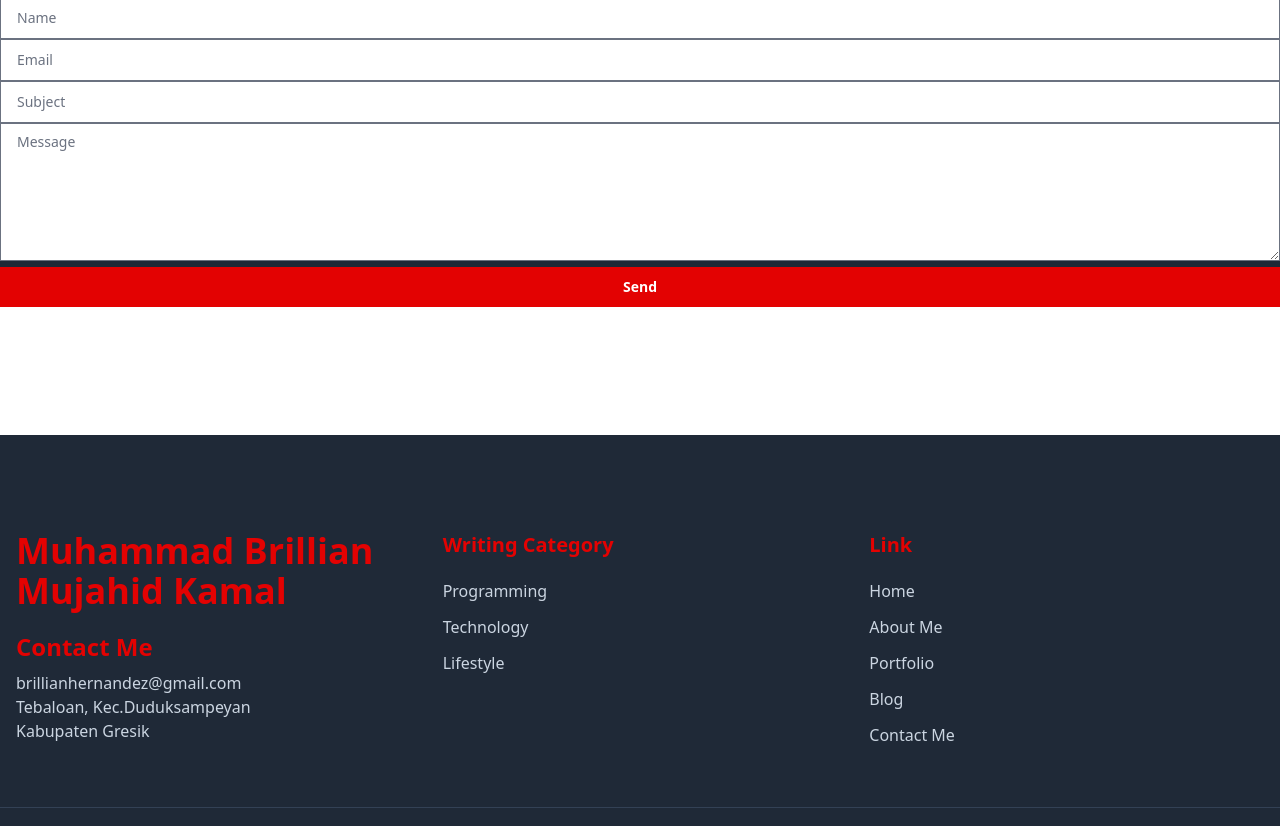
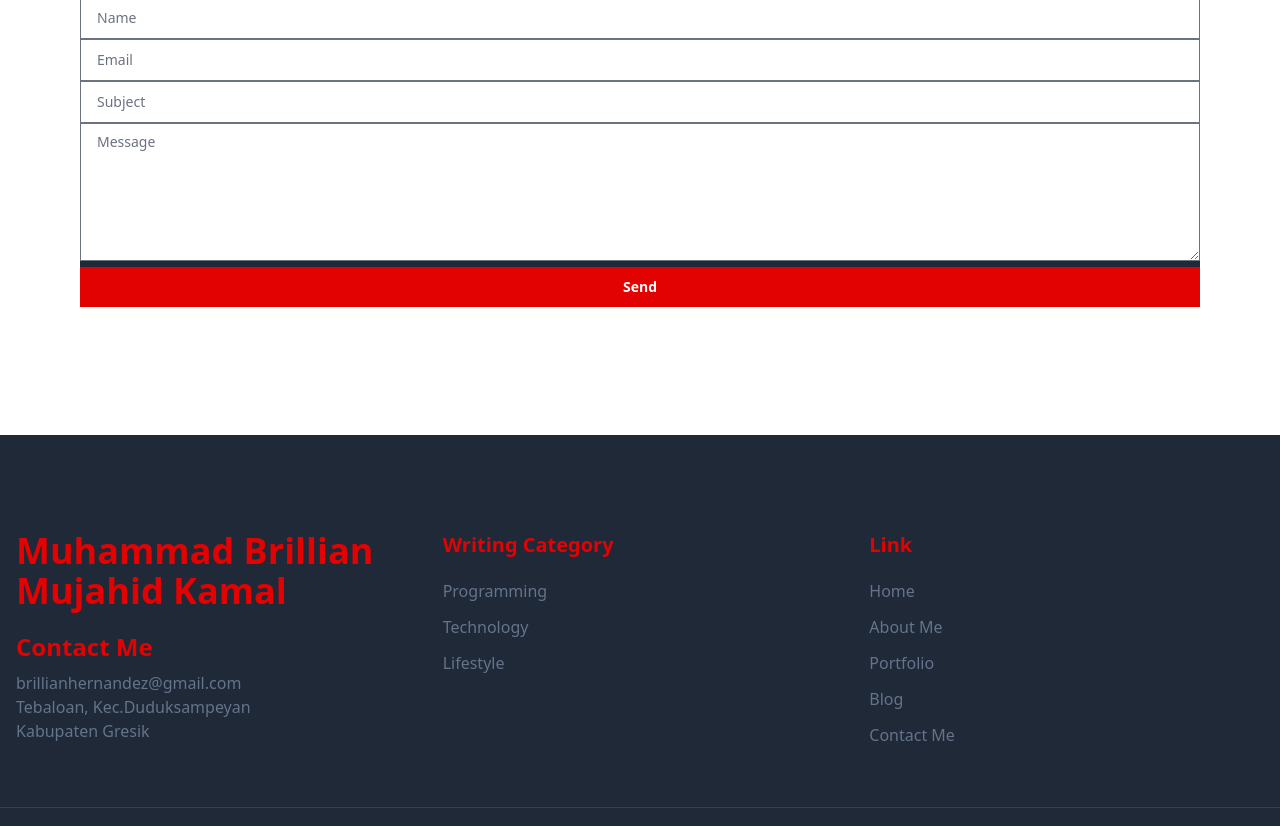
Before and after one commit to who-is-brillian/BBLOG, a website: page kontak.html in a window 1280 px wide. Shown: the part 257-1083 px from the top of the page. Drawn offline with nearby package versions, Linux system fonts and the light colour scheme.

Commit message:
revisi kontak

```diff
--- a/kontak.html
+++ b/kontak.html
@@ -76,7 +76,7 @@
             </nav>
         </div>
 
-        <section class="mx-3" id="contact">
+        <section class="md:mx-20 md:p-12" id="contact">
             <h1 class="max-w-full text-center font-bold text-2xl p-4 text-white dark:text-black">
                 Contact <span class="text-primary"> Me</span>
             </h1>
@@ -154,7 +154,7 @@
         <footer id="footer" class="bg-gray-800 dark:bg-gray-400 pt-24 pb-12 mt-32">
             <div class="container">
                 <div class="flex flex-wrap">
-                    <div class="w-full px-4 mb-12 text-slate-300 dark:text-gray-700 font-medium md:w-1/3">
+                    <div class="w-full px-4 mb-12 text-slate-500 dark:text-gray-700 font-medium md:w-1/3">
                         <h2 class="font-bold text-4xl text-primary mb-5">
                             Muhammad Brillian Mujahid Kamal
                         </h2>
@@ -167,7 +167,7 @@
                         <h3 class="font-semibold text-xl mb-5 text-primary">
                             Writing Category
                         </h3>
-                        <ul class="text-slate-300 dark:text-gray-700">
+                        <ul class="text-slate-500 dark:text-gray-700">
                             <li>
                                 <a href="#" class="inline-block text-base hover:text-primary mb-3">Programming</a>
                             </li>
@@ -181,7 +181,7 @@
                     </div>
                     <div class="w-full px-4 mb-12 md:w-1/3">
                         <h3 class="font-semibold text-xl text-primary mb-5">Link</h3>
-                        <ul class="text-slate-300 dark:text-gray-700">
+                        <ul class="text-slate-500 dark:text-gray-700">
                             <li>
                                 <a href="#" class="inline-block text-base hover:text-primary mb-3">Home</a>
                             </li>
--- a/tailwind.config.js
+++ b/tailwind.config.js
@@ -8,6 +8,7 @@ module.exports = {
     "blogMSIB.html",
     "blogkuliah.html",
     "bloghelu.html",
+    "kontak.html",
     "./node_modules/flowbite/**/*.js",
   ],
   theme: {
```
